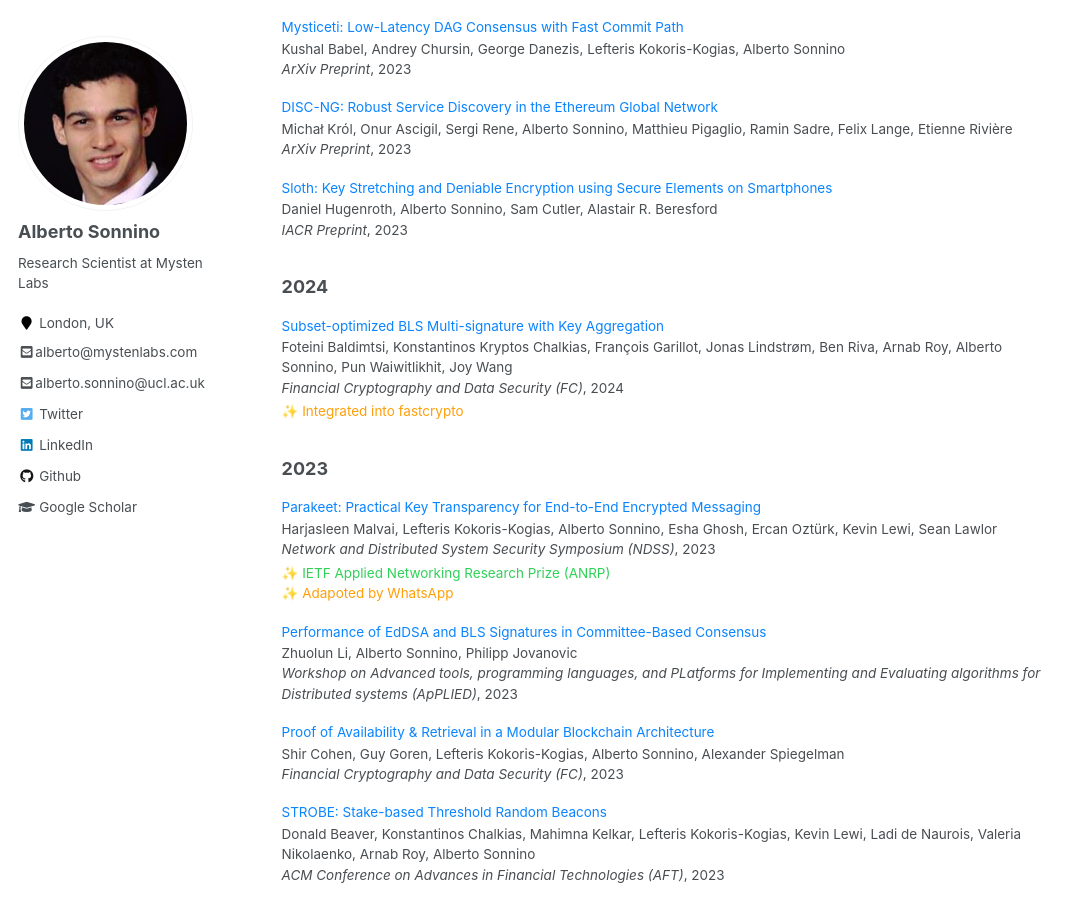
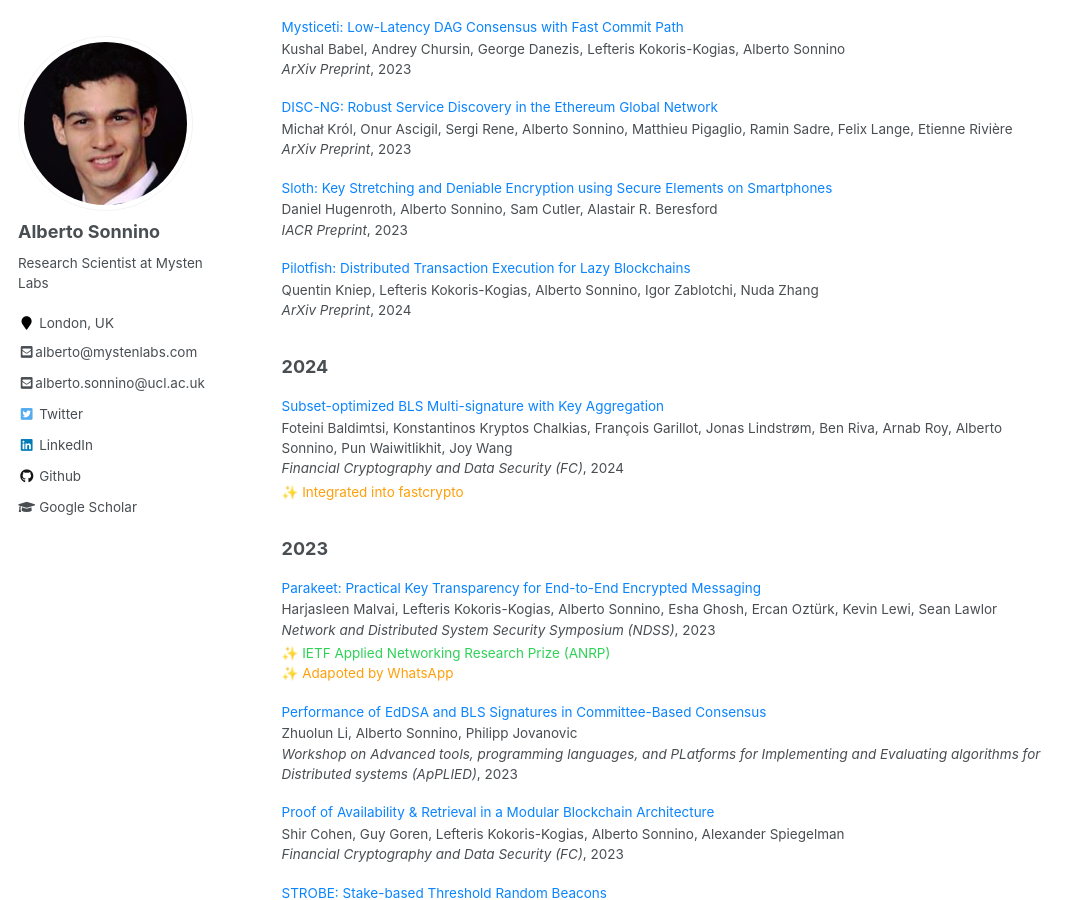
Before and after one commit to asonnino/asonnino.github.io, a Jekyll site: the page built from _pages/publications.md, in a window 1280 px wide and 900 px high, scrolled down 715 px. Shown: the whole window, without its empty margins (0-1083 px from the left). Built offline with Jekyll 4.4.1, drawn with Linux system fonts in a browser that asks for light colours.

Commit message:
pilotfish

```diff
--- a/_data/papers.json
+++ b/_data/papers.json
@@ -387,5 +387,13 @@
     "venue": "IACR Preprint",
     "date": 2023,
     "filename": "sloth.pdf"
+  },
+  {
+    "category": "submission",
+    "title": "Pilotfish: Distributed Transaction Execution for Lazy Blockchains",
+    "authors": "Quentin Kniep, Lefteris Kokoris-Kogias, Alberto Sonnino, Igor Zablotchi, Nuda Zhang",
+    "venue": "ArXiv Preprint",
+    "date": 2024,
+    "filename": "pilotfish.pdf"
   }
 ]
```
Also changed, not shown: 1 other file.
